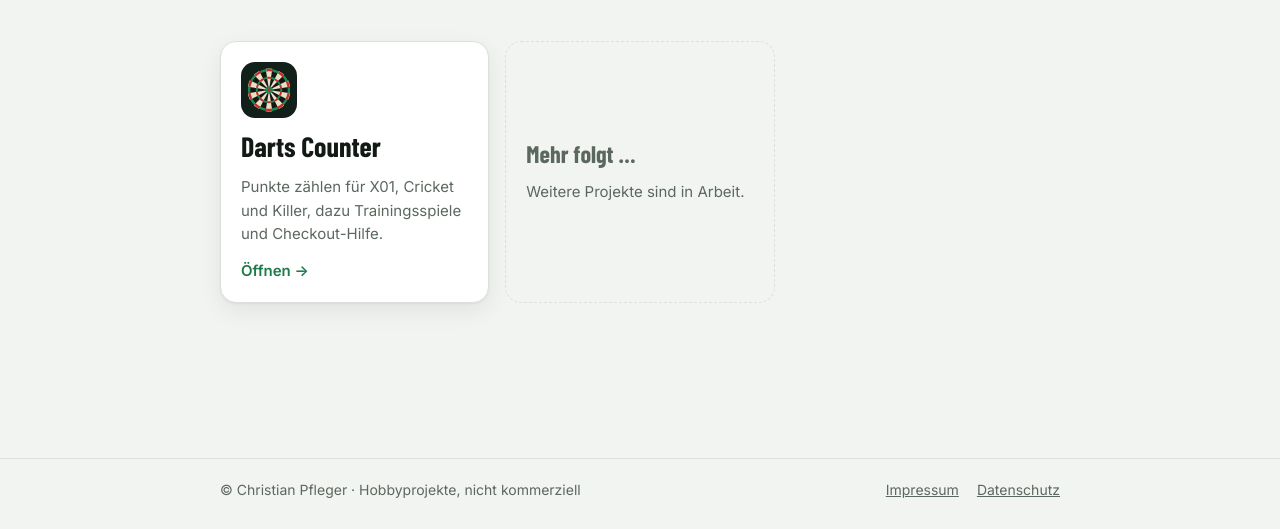
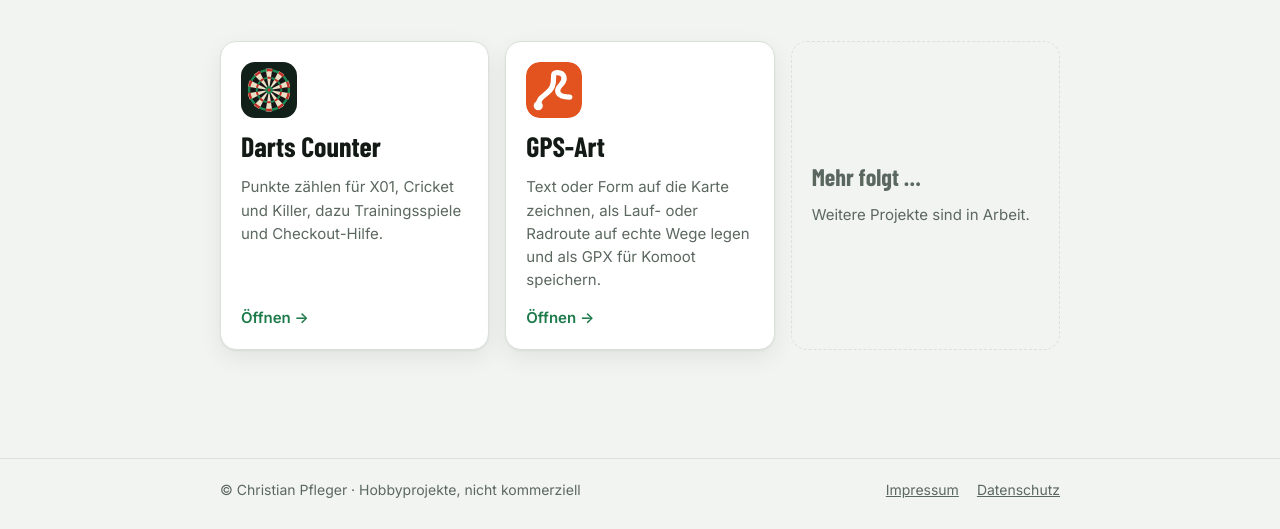
Before and after one commit to DerxRote/landingpage, a website: page public/index.html in a window 1280 px wide. Shown: the part 271-800 px from the top of the page. Drawn offline with Linux system fonts and the light colour scheme.

Commit message:
Startseite: Kachel für GPS-Art (route.pfleger.work) (#1)
Claude-Session: https://claude.ai/code/session_01DcdNTHEJMYDokQZAmNetJk

Co-authored-by: Claude <noreply@anthropic.com>

```diff
--- a/public/index.html
+++ b/public/index.html
@@ -33,6 +33,13 @@
     </a>
     <!-- Ende Kachel -->
 
+    <a class="tile" href="https://route.pfleger.work">
+      <img class="tile-icon" src="/icons/route.svg" alt="">
+      <h2>GPS-Art</h2>
+      <p>Text oder Form auf die Karte zeichnen, als Lauf- oder Radroute auf echte Wege legen und als GPX für Komoot speichern.</p>
+      <span class="tile-link">Öffnen</span>
+    </a>
+
     <div class="tile soon">
       <h2>Mehr folgt …</h2>
       <p>Weitere Projekte sind in Arbeit.</p>
```
Also changed, not shown: public/icons/route.svg (added).
